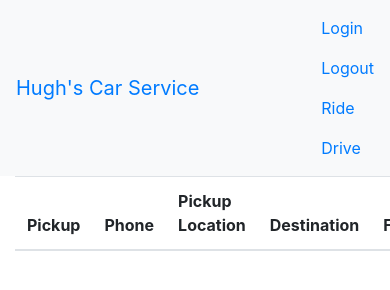
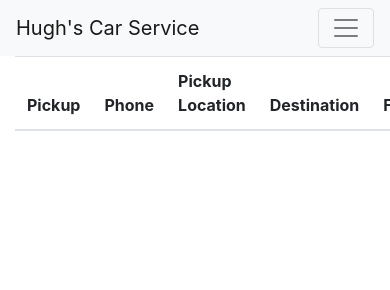
Before and after one commit to hughbrady4/hughscar, a plain HTML site: page public/queue.html in a window 390 px wide. Shown: the top 290 px of the page. Drawn offline with nearby package versions, Linux system fonts and the light colour scheme.

Commit message:
Collapse nav bar

```diff
--- a/public/queue.html
+++ b/public/queue.html
@@ -33,8 +33,16 @@
 <body>
 
 
-<nav class="navbar navbar-expand-sm bg-light">
+<nav class="navbar navbar-expand-sm bg-light navbar-light">
 <a class="navbar-brand" href="/">Hugh&apos;s Car Service</a>
+
+<!-- Toggler/collapsibe Button -->
+<button class="navbar-toggler" type="button" data-toggle="collapse" data-target="#collapsibleNavbar">
+<span class="navbar-toggler-icon"></span>
+</button>
+
+
+<div class="collapse navbar-collapse" id="collapsibleNavbar">
 <!-- Links -->
 <ul class="navbar-nav">
 
@@ -44,13 +52,14 @@
 <li class="nav-item">
 <a id="btn-signout" href="#" class="nav-link" onclick="signOut()">Logout</a>
 </li>
-<li class="nav-item">
+<!-- <li class="nav-item">
 <a id="link-ride" class="nav-link" href="/">Ride</a>
-</li>
+</li> -->
 <li class="nav-item">
 <a id="link-drive" class="nav-link" href="/driver.html">Drive</a>
 </li>
 </ul>
+</div>
 
 </nav>
 
```
